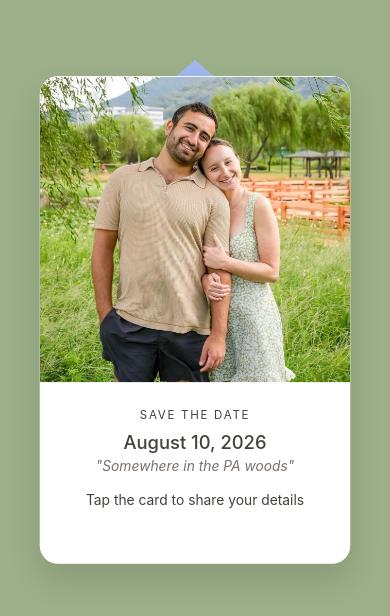
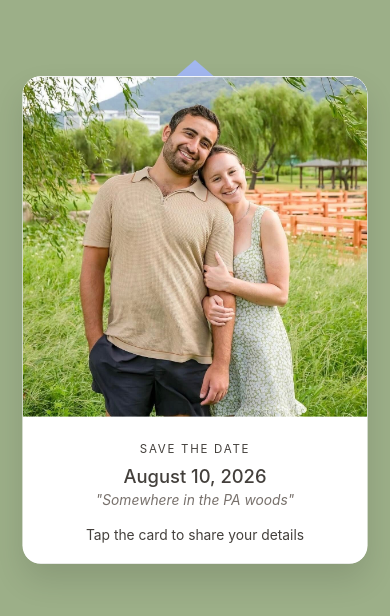
Before and after one commit to RoySchor/nadav-hannah-wedding-websites, a React (Vite) app in the folder save-the-date/: page / in a window 390 px wide. Shown: the part 110-726 px from the top of the page. Built offline with nearby package versions, Linux system fonts and the light colour scheme.

Commit message:
making card wider

```diff
--- a/save-the-date/src/index.css
+++ b/save-the-date/src/index.css
@@ -233,6 +233,10 @@ body {
     width: min(var(--w), 98vw);
   }
 
+  .env-wrapper .letter {
+    width: 100%;
+  }
+
   .phase-scaleUp .letter {
     transform: translateY(calc(-1 * (var(--h) * 0.5))) scale(1.15) !important;
   }
```
